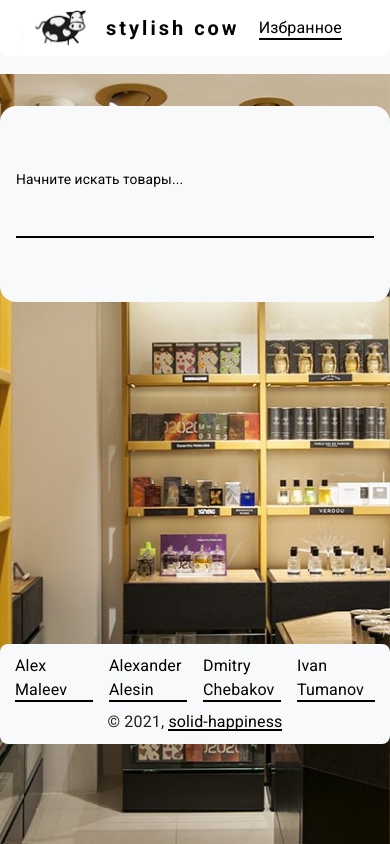
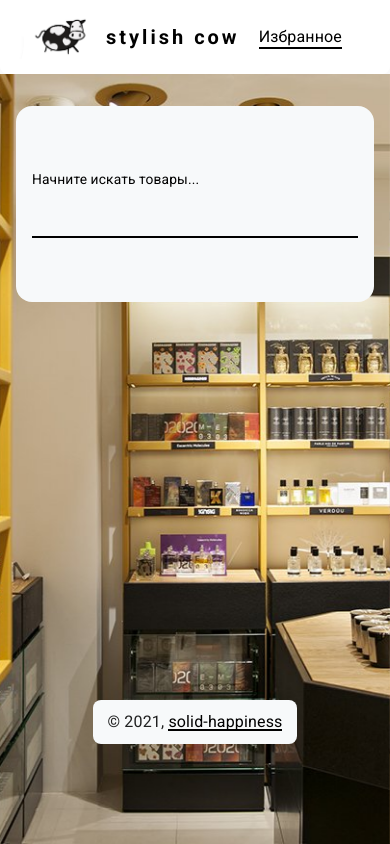
Before and after one commit to solid-happiness/slylish-cow, a Next.js app: page / in a window 390 px wide. Built offline with nearby package versions, Linux system fonts and the light colour scheme.

Commit message:
Просмотр избранных товаров

```diff
--- a/client/components/Footer/index.tsx
+++ b/client/components/Footer/index.tsx
@@ -19,10 +19,16 @@ const useStyles = makeStyles((theme) => ({
     gridColumnGap: theme.spacing(2),
     alignItems: 'center',
     justifyItems: 'center',
+    [theme.breakpoints.down('sm')]: {
+      display: 'none',
+    },
   },
   copyright: {
     marginTop: theme.spacing(1),
     textAlign: 'center',
+    [theme.breakpoints.down('sm')]: {
+      marginTop: 0,
+    },
   },
 }));
 
--- a/client/components/Layout/Header/Favorites.tsx
+++ b/client/components/Layout/Header/Favorites.tsx
@@ -1,8 +1,23 @@
 import React from 'react';
-import { useSelector } from 'react-redux';
-import { makeStyles, Typography, Badge } from '@material-ui/core';
+import { useSelector, useDispatch } from 'react-redux';
+import {
+  makeStyles,
+  Typography,
+  Badge,
+  Tooltip,
+  List,
+  ListItem,
+  ListItemAvatar,
+  Avatar,
+  ListItemText,
+  ListItemSecondaryAction,
+  IconButton,
+} from '@material-ui/core';
+import { Delete as DeleteIcon } from '@material-ui/icons';
+import { map } from 'ramda';
 
 import { getFavorites } from 'client/selectors';
+import { toggleFavoriteProduct } from 'client/slices';
 import { Link } from 'client/components/Link';
 
 const useStyles = makeStyles((theme) => ({
@@ -12,22 +27,70 @@ const useStyles = makeStyles((theme) => ({
   badge: {
     transform: 'scale(1) translate(120%, 10%)',
   },
+  text: {
+    color: theme.palette.common.white,
+    marginRight: theme.spacing(3),
+    textDecoration: 'none',
+    cursor: 'pointer',
+    border: 'none',
+    outline: 'none',
+    '&:hover': {
+      color: theme.palette.common.white,
+      textDecoration: 'none',
+    },
+  },
 }));
 
 export const Favorites: React.FC = () => {
   const s = useStyles();
+  const dispatch = useDispatch();
+
   const products = useSelector(getFavorites);
 
-  if (!products?.length) {
-    return (
-      <Link className={s.link}>
-        <Typography variant="body1">Избранное</Typography>
-      </Link>
-    );
-  }
+  console.log('products.length', products.length);
 
   return (
+    <Tooltip
+      interactive
+      title={
+        !products?.length ? (
+          <Typography variant="body1">Список избранных товаров пуст</Typography>
+        ) : (
+          <List dense>
+            {map(
+              (product) => (
+                <ListItem
+                  key={product.productUrl}
+                  component="a"
+                  href={product.productUrl}
+                  target="_blank"
+                >
+                  <ListItemAvatar>
+                    <Avatar src={product.siteLogo} />
+                  </ListItemAvatar>
+                  <ListItemText className={s.text} primary={product.title} />
+                  <ListItemSecondaryAction>
+                    <IconButton
+                      onClick={() =>
+                        dispatch(toggleFavoriteProduct({ product }))
+                      }
+                    >
+                      <DeleteIcon />
+                    </IconButton>
+                  </ListItemSecondaryAction>
+                </ListItem>
+              ),
+              products
+            )}
+          </List>
+        )
+      }
+    >
+      <div>
         <Link className={s.link}>
+          {!products?.length ? (
+            <Typography variant="body1">Избранное</Typography>
+          ) : (
             <Badge
               classes={{ badge: s.badge }}
               badgeContent={products.length}
@@ -35,6 +98,9 @@ export const Favorites: React.FC = () => {
             >
               <Typography variant="body1">Избранное</Typography>
             </Badge>
+          )}
         </Link>
+      </div>
+    </Tooltip>
   );
 };
--- a/client/components/Layout/Header/index.tsx
+++ b/client/components/Layout/Header/index.tsx
@@ -16,9 +16,7 @@ const useStyles = makeStyles((theme) => ({
   },
   toolbar: {
     display: 'flex',
-    [theme.breakpoints.up('sm')]: {
-      minHeight: '74px',
-    },
+    minHeight: '74px',
   },
   logo: {
     flex: 1,
--- a/client/components/Link/index.tsx
+++ b/client/components/Link/index.tsx
@@ -1,4 +1,4 @@
-import React, { forwardRef, RefObject } from 'react';
+import React, { forwardRef } from 'react';
 import cx from 'clsx';
 import { makeStyles } from '@material-ui/core';
 
@@ -27,7 +27,7 @@ type Props = {
   url?: string;
   target?: '_blank';
   className?: string;
-  onClick: () => unknown;
+  onClick?: () => unknown;
   ref?: any;
 };
 
--- a/client/components/ProductCard/index.tsx
+++ b/client/components/ProductCard/index.tsx
@@ -20,12 +20,15 @@ import { toggleFavoriteProduct } from 'client/slices';
 import { getFavoritesMap } from 'client/selectors';
 import { Product } from 'client/typings';
 
-const useStyles = makeStyles(() => ({
+const useStyles = makeStyles((theme) => ({
   root: {
     maxWidth: 345,
     width: '100%',
     display: 'flex',
     flexDirection: 'column',
+    [theme.breakpoints.down('sm')]: {
+      maxWidth: 'unset',
+    },
   },
   media: {
     height: 0,
--- a/client/components/ProductsList/index.tsx
+++ b/client/components/ProductsList/index.tsx
@@ -20,6 +20,9 @@ const useStyles = makeStyles((theme) => ({
     gridRowGap: theme.spacing(4),
     marginTop: theme.spacing(4),
     position: 'relative',
+    [theme.breakpoints.down('sm')]: {
+      grid: '1fr / 1fr',
+    },
   },
   empty: {
     grid: '1fr / 1fr',
--- a/client/components/Search/index.tsx
+++ b/client/components/Search/index.tsx
@@ -23,6 +23,10 @@ const useStyles = makeStyles((theme) => ({
     paddingTop: theme.spacing(4),
     paddingBottom: theme.spacing(4),
     marginTop: theme.spacing(4),
+    [theme.breakpoints.down('sm')]: {
+      marginLeft: theme.spacing(2),
+      marginRight: theme.spacing(2),
+    },
   },
   search: {
     width: '100%',
```
Lines whose indentation alone changed are shown as unchanged.
